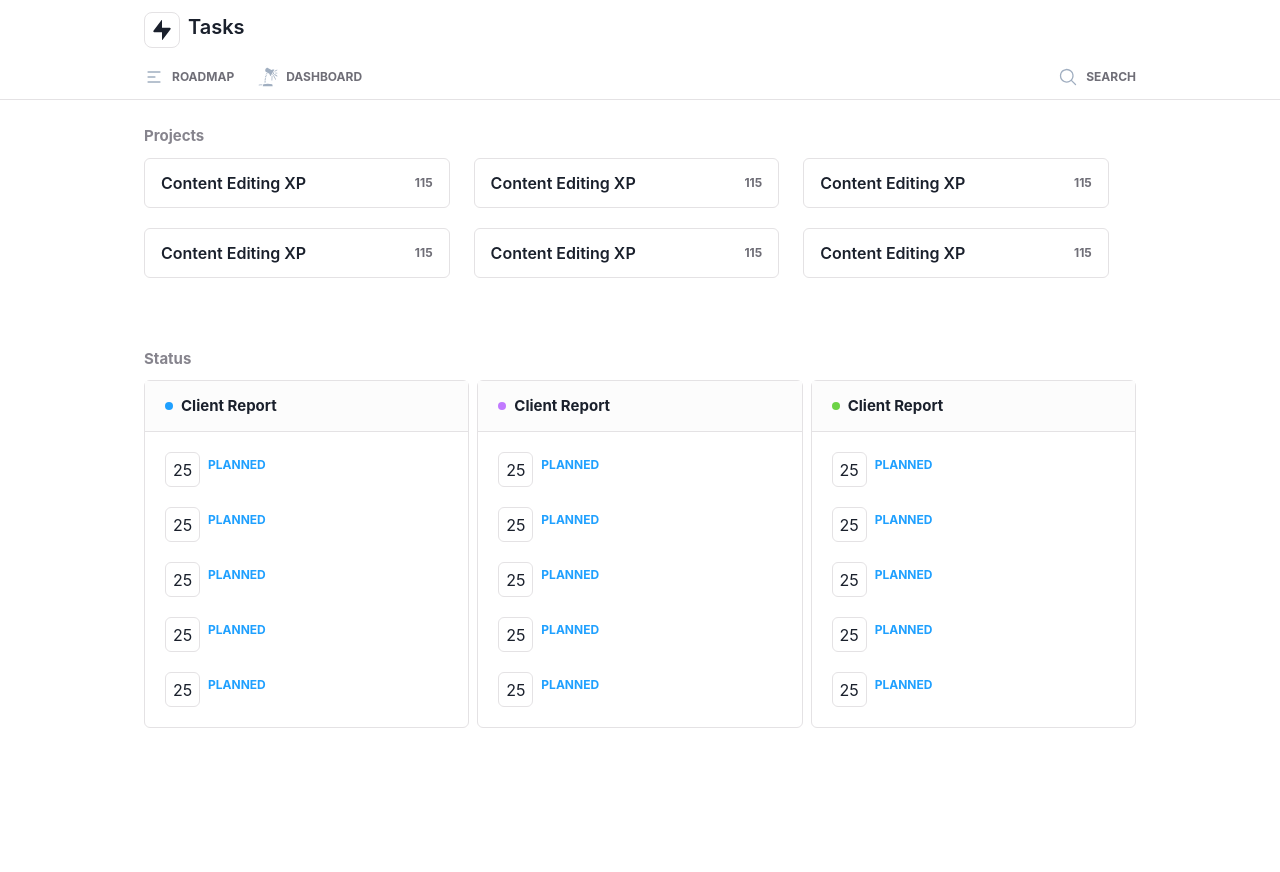
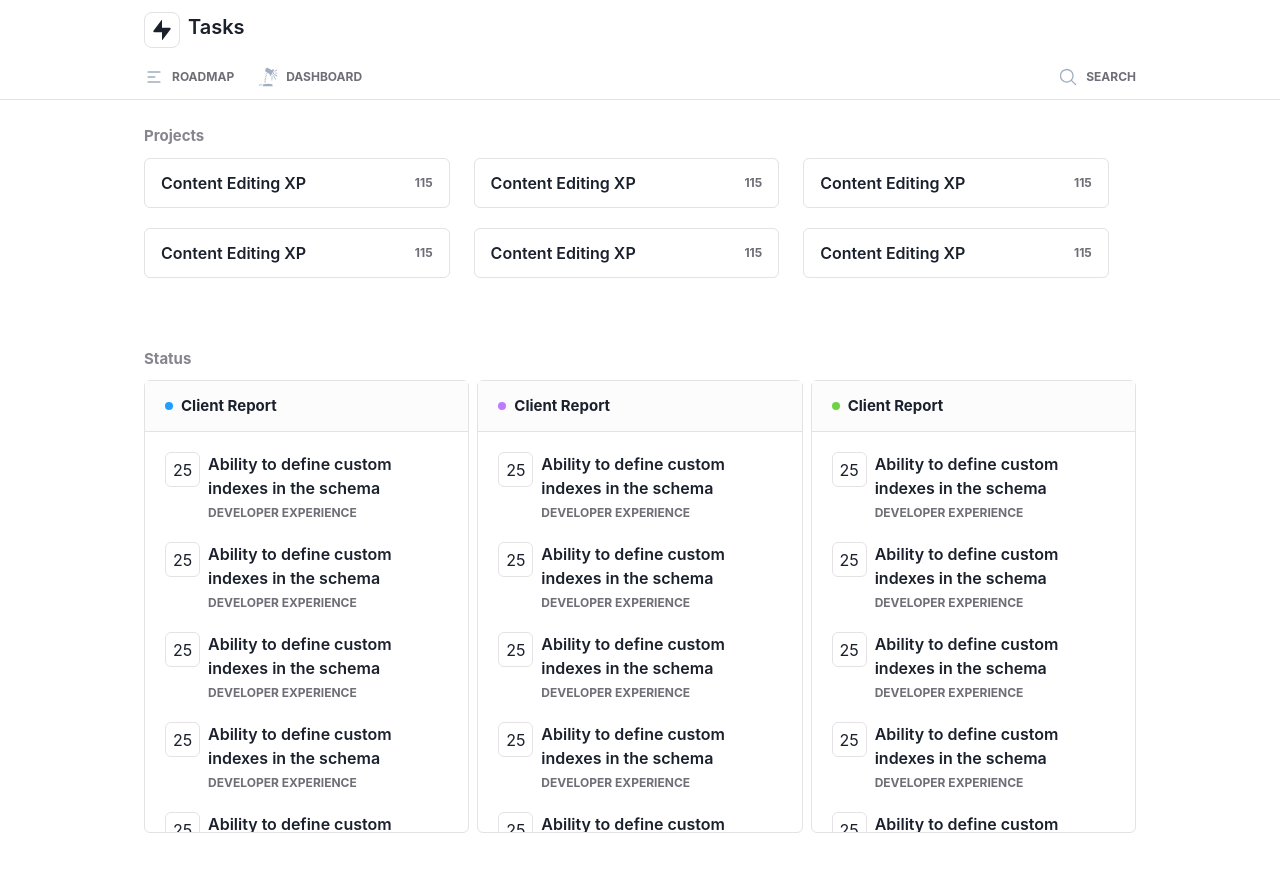
Before and after one commit to tiagowl/tasks, a React (Vite) app: page / in a window 1280 px wide. Shown: the top 872 px of the page. Built offline with nearby package versions, Linux system fonts and the light colour scheme.

Commit message:
definição de tipos

```diff
--- /dev/null
+++ b/src/@types/status.d.ts
@@ -0,0 +1,4 @@
+export interface Status{
+    id: number;
+    name: string;
+}
--- /dev/null
+++ b/src/@types/subtask.d.ts
@@ -0,0 +1,6 @@
+export interface Subtask{
+    id: number;
+    name: string;
+    isChecked: boolean;
+    tasks_id: number;
+}
--- a/src/pages/Dashboard.tsx
+++ b/src/pages/Dashboard.tsx
@@ -27,7 +27,7 @@ const Dashboard = () => {
               <CardBody overflowY="scroll" maxH="25rem" >
                 <VStack spacing="5" w="100%" >
                   {[1,2,3,4,5].map((item)=>(
-                    <Task/>
+                    <Task page="Dashboard" title="Ability to define custom indexes in the schema" subtitle="DEVELOPER EXPERIENCE" />
                   ))}
                 </VStack>
 
@@ -41,7 +41,7 @@ const Dashboard = () => {
             <CardBody overflowY="scroll" maxH="25rem" >
                 <VStack spacing="5" w="100%" >
                   {[1,2,3,4,5].map((item)=>(
-                    <Task/>
+                    <Task page="Dashboard" title="Ability to define custom indexes in the schema" subtitle="DEVELOPER EXPERIENCE" />
                   ))}
                 </VStack>
 
@@ -55,7 +55,7 @@ const Dashboard = () => {
             <CardBody overflowY="scroll" maxH="25rem" >
                 <VStack spacing="5" w="100%" >
                   {[1,2,3,4,5].map((item)=>(
-                    <Task/>
+                    <Task page="Dashboard" title="Ability to define custom indexes in the schema" subtitle="DEVELOPER EXPERIENCE" />
                   ))}
                 </VStack>
 
```
Also changed, not shown: src/@types/project.d.ts (added, +7 -0 lines), src/@types/task.d.ts (added, +10 -0 lines).
